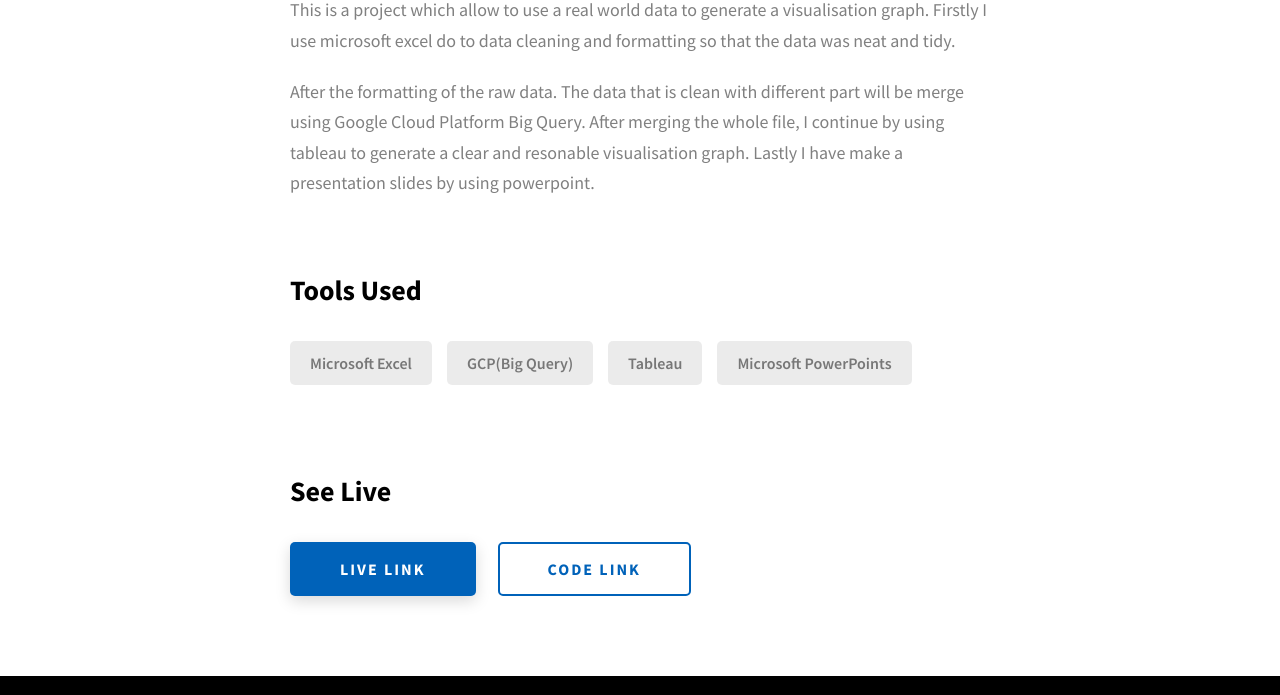
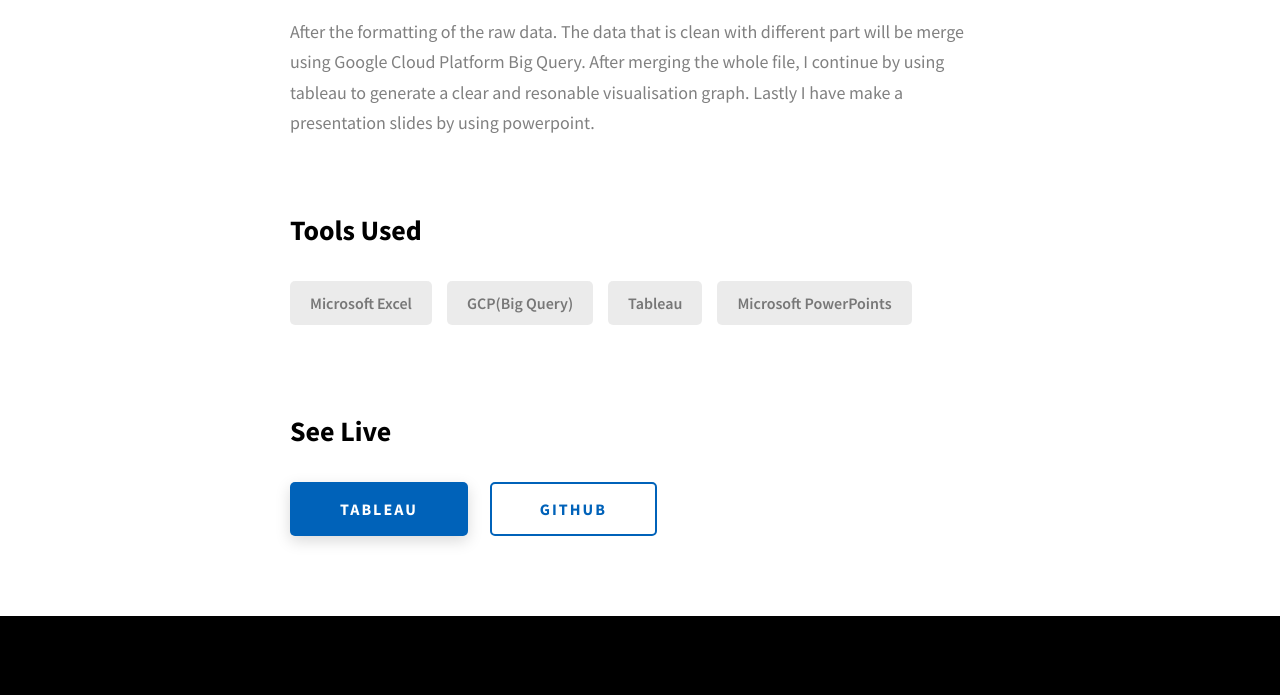
Before and after one commit to JeremyKu0327/JeremyKu.github.io, a website: page project-1.html in a window 1280 px wide. Shown: the part 953-1648 px from the top of the page. Drawn offline with Linux system fonts and the light colour scheme.

Commit message:
Update project-1.html

```diff
--- a/project-1.html
+++ b/project-1.html
@@ -91,7 +91,7 @@
           </p>
         </div>
         <div class="project-cs-hero__cta">
-          <a href="#" class="btn btn--bg" target="_blank">Live Link</a>
+
         </div>
       </div>
     </section>
@@ -134,13 +134,13 @@
                 href="#"
                 class="btn btn--med btn--theme project-details__links-btn"
                 target="_blank"
-                >Live Link</a
+                >Tableau</a
               >
               <a
-                href="#"
+                href="https://github.com/JeremyKu0327/Bike-Share"
                 class="btn btn--med btn--theme-inv project-details__links-btn"
                 target="_blank"
-                >Code Link</a
+                >Github</a
               >
             </div>
           </div>
```
